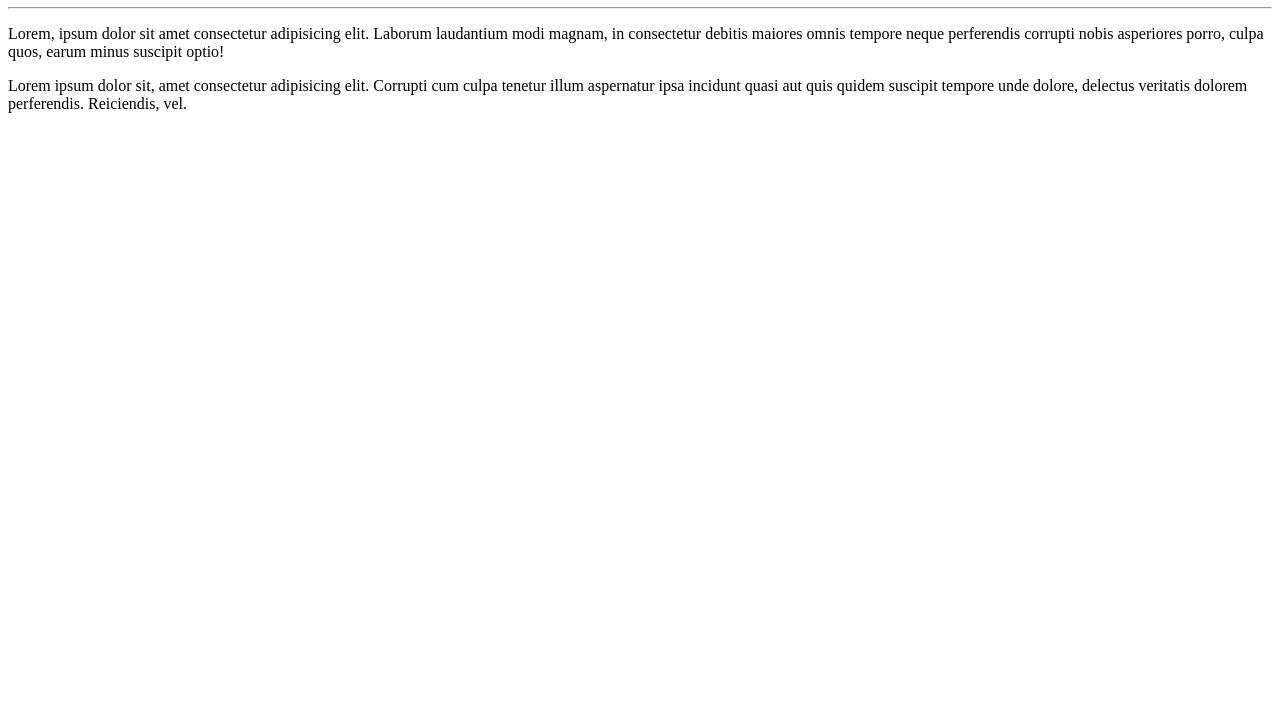
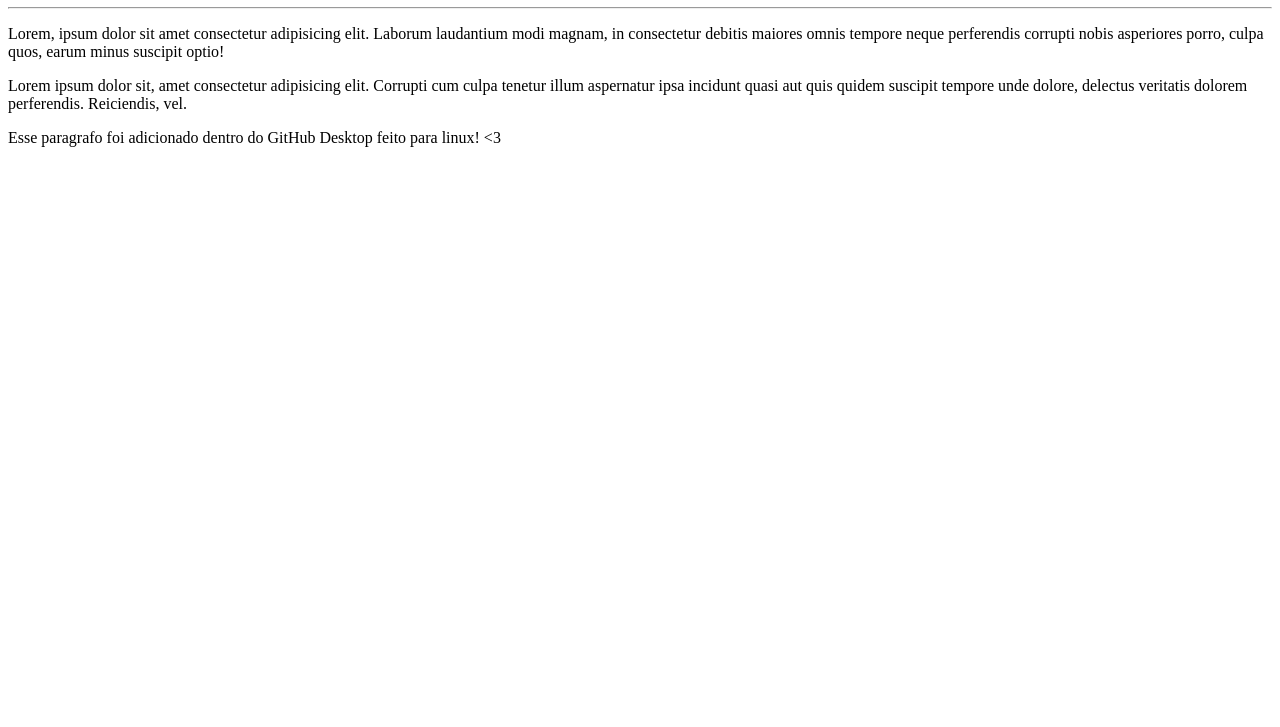
Before and after one commit to alexandresantiagoo/Ola-mundo, a plain HTML site: page site-exemplo/index.html in a window 1280 px wide. Shown: the part 73-800 px from the top of the page. Drawn offline with Linux system fonts and the light colour scheme.

Commit message:
Paragrafo adicionado no Linux

```diff
--- a/site-exemplo/index.html
+++ b/site-exemplo/index.html
@@ -11,5 +11,6 @@
     <hr>
     <p>Lorem, ipsum dolor sit amet consectetur adipisicing elit. Laborum laudantium modi magnam, in consectetur debitis maiores omnis tempore neque perferendis corrupti nobis asperiores porro, culpa quos, earum minus suscipit optio!</p>
     <p>Lorem ipsum dolor sit, amet consectetur adipisicing elit. Corrupti cum culpa tenetur illum aspernatur ipsa incidunt quasi aut quis quidem suscipit tempore unde dolore, delectus veritatis dolorem perferendis. Reiciendis, vel.</p>
+    <p>Esse paragrafo foi adicionado dentro do GitHub Desktop feito para linux! &lt;3</p>
 </body>
 </html>
```
